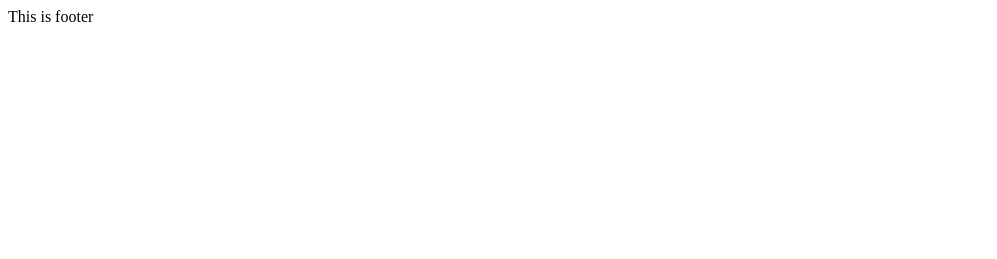
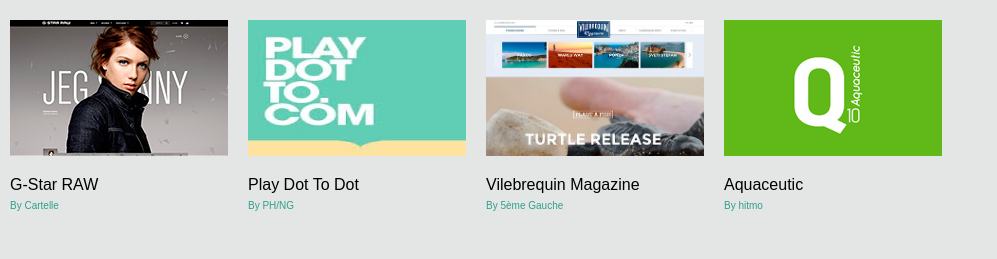
Before and after one commit to alinejad/Award, a plain HTML site: page index.html in a window 1280 px wide. Shown: the whole page, without its empty margins (0-997 px from the left). Drawn offline with nearby package versions, Linux system fonts and the light colour scheme; a web font is replaced by a local one.

Commit message:
uploading Ali part

```diff
--- a/css/style.css
+++ b/css/style.css
@@ -0,0 +1,43 @@
+@import url(http://fonts.googleapis.com/css?family=Droid+Sans:400,700);
+/* font-family: 'Droid Sans', sans-serif; */
+body {
+  font-family: 'Droid Sans', sans-serif;
+  background-color: #e4e6e5;
+  width: 960px;
+}
+
+/* footer Ali*/
+footer
+{
+  width:964;
+  height: 256px;
+
+  background-color: #e4e6e5;
+
+}
+div
+{
+  width: 218px;
+  height: 216px;
+
+}
+div img
+{
+  height: 136px;
+  width: 218px;
+}
+
+.container div
+{
+  float: left;
+  margin-top: 20px;
+  margin-right: 10px;
+  margin-left: 10px;
+}
+
+span
+{
+  font-size: 10px;
+  color: rgb(46,160,138);
+}
+/* End Ali footer*/
--- a/index.html
+++ b/index.html
@@ -3,11 +3,30 @@
   <head>
     <meta charset="UTF-8">
     <title>HTNL 5 Template</title>
-  <link rel="stylesheet"href="CSS/normalize.css">
-  <link rel="stylesheet"href="CSS/style.css">
+    <link rel="stylesheet"href="css/normalize.css">
+    <link rel="stylesheet"href="css/style.css">
   </head>
   <body>
-<footer>This is footer</footer>
+    <footer>
+      <section class= "container">
+        <div>
+          <img src="images/first.jpg">
+          <p>G-Star RAW<br><span>By Cartelle</span></p>
+        </div>
+        <div>
+          <img src="images/second.jpg">
+          <p>Play Dot To Dot<br><span>By PH/NG</span></p>
+        </div>
+        <div>
+          <img src="images/third.jpg">
+          <p>Vilebrequin Magazine<br><span>By 5ème Gauche</span></p>
+        </div>
+        <div>
+          <img src="images/fourth.jpg" >
+          <p>Aquaceutic<br><span>By hitmo</span></p>
+        </div>
+      </section>
+    </footer>
 
   </body>
   </html>
```
Also changed, not shown: images/first.jpg (added), images/fourth.jpg (added), images/placeholder.png (added), images/second.jpg (added), images/third.jpg (added). Lines whose indentation alone changed are shown as unchanged.
